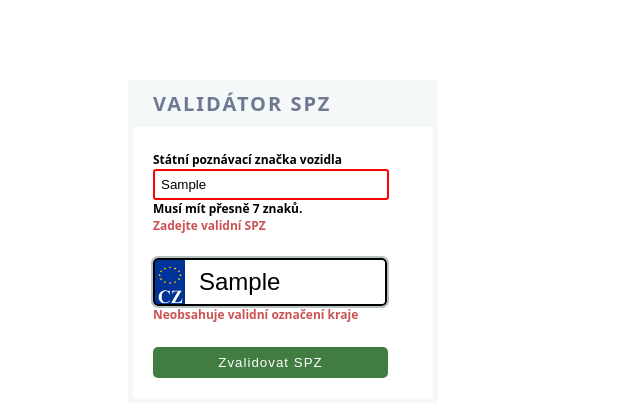
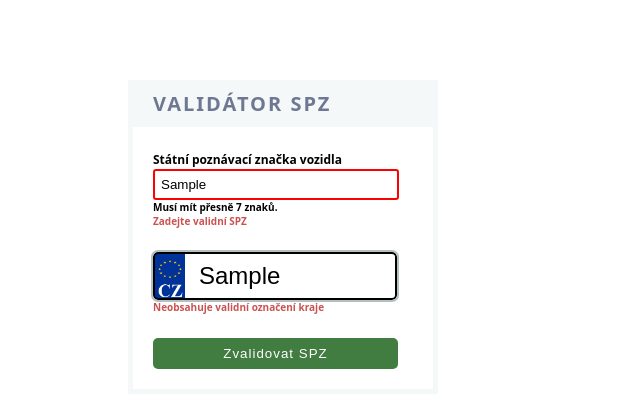
Before and after one commit to liana13555/examples, a plain HTML site: page index.html in a window 1280 px wide. Both pictures are taken after typing "Sample", "Sample" into the empty fields and a click on the button "Zvalidovat SPZ". Shown: the whole page, without its empty margins (0-640 px from the left). Drawn offline with Linux system fonts and the light colour scheme.

Commit message:
Update files

```diff
--- a/common.css
+++ b/common.css
@@ -32,30 +32,30 @@ body {
     font-weight: 600;
 }
 
-.spzInput{
-    width: 220px;
+.licenceInput{
+    width: 230px;
     padding: 6px;
     color: black;
     border: 2px solid rgb(181, 192, 192);
     border-radius: 3px;
 }
 
-.spzInfo {
+.licenceInfo {
     display: none;
-    font-size: 12px;
+    font-size: 10px;
     font-weight: 600;
 }
 
 .validInfo {
     display: none;
-    font-size: 12px;
+    font-size: 10px;
     font-weight: 600;
     color: rgb(204, 82, 82);
 }
 
-.spzCode {
+.licenceCode {
     display: none;
-    font-size: 12px;
+    font-size: 10px;
     font-weight: 600;
     color: rgb(204, 82, 82);
 }
@@ -70,7 +70,7 @@ body {
 }
 
 .inputLicence {
-    width: 180px;
+    width: 190px;
     height: 32px;
     margin-top: 24px;
     padding: 6px;
@@ -91,7 +91,7 @@ input::placeholder {
 }
 
 .button {
-    width: 235px;
+    width: 245px;
     margin-top: 24px;
     padding: 8px;
     letter-spacing: 1px;
--- a/index.html
+++ b/index.html
@@ -16,10 +16,10 @@
             <form autocomplete="off" action="#" class="thumb">
 
                 <label class="label">Státní poznávací značka vozidla</label>
-                <input type="text" placeholder="Zadejte SPZ..." class="spzInput">
-                <div class="spzInfo">Musí mít přesně 7 znaků.</div>
+                <input type="text" placeholder="Zadejte SPZ..." class="licenceInput">
+                <div class="licenceInfo">Musí mít přesně 7 znaků.</div>
 
-                <div class="spzCode">Zadejte validní SPZ</div>
+                <div class="licenceCode">Zadejte validní SPZ</div>
 
                 <input type="text" class="inputLicence"/>
                 <div class="validInfo">Neobsahuje validní označení kraje</div>
--- a/index.js
+++ b/index.js
@@ -1,7 +1,7 @@
-const spzInput = document.querySelector(".spzInput");
-const spzInfo = document.querySelector(".spzInfo");
+const licenceInput = document.querySelector(".licenceInput");
+const licenceInfo = document.querySelector(".licenceInfo");
 const validInfo = document.querySelector(".validInfo");
-const spzCode = document.querySelector(".spzCode");
+const licenceCode = document.querySelector(".licenceCode");
 const shownSPZ = document.querySelector(".inputLicence");
 const submitBtn = document.querySelector(".button");
 const msgBox = document.querySelector(".msgBox");
@@ -9,7 +9,12 @@ const msgBox = document.querySelector(".msgBox");
 const spzFilter = /\d[A-C,E,H,J-M,P,S-U,Z][A-Z0-9]\d{4}/;
 const regionFilter = /\d[A-C,E,H,J-M,P,S-U,Z][A-Z0-9]/;
 
-spzInput.addEventListener("input", e => {
+licenceInput.addEventListener("focus", e => {
+    msgBox.innerHTML = "";
+    licenceInfo.style.display = "block";
+})
+
+licenceInput.addEventListener("input", e => {
     msgBox.innerHTML = "";
     const value = e.currentTarget.value;
 
@@ -19,21 +24,21 @@ spzInput.addEventListener("input", e => {
 
     // 1
     if (spzFilter.test(result) == false) {
-        spzCode.style.display = "block";
+        licenceCode.style.display = "block";
         submitBtn.classList.add("disabled");
     } else {
-        spzCode.style.display = "none";
+        licenceCode.style.display = "none";
         submitBtn.classList.remove("disabled");
     }
 
     // 2
-    if (result.length != 7) {
+    if (result.length < 7 || result.length > 7) {
         e.currentTarget.classList.add("error");
-        spzInfo.style.display = "block";
+        licenceInfo.style.display = "block";
     } else {
         if (e.currentTarget.classList.contains("error")) {
             e.currentTarget.classList.remove("error");
-            spzInfo.style.display = "none";
+            licenceInfo.style.display = "none";
         }
     }
 
@@ -47,12 +52,12 @@ spzInput.addEventListener("input", e => {
 
 submitBtn.addEventListener("click", e => {
     e.preventDefault();
-    if (!spzInput.classList.contains("error") &&
+    if (!licenceInput.classList.contains("error") &&
         !submitBtn.classList.contains("disabled")
     ) {
         msgBox.innerHTML = "Zadali jste validné číslo SPZ!";
-        spzInput.value = "";
+        licenceInput.value = "";
         shownSPZ.value = "";
-
+        licenceInfo.style.display = "none";
     }
 })
```
